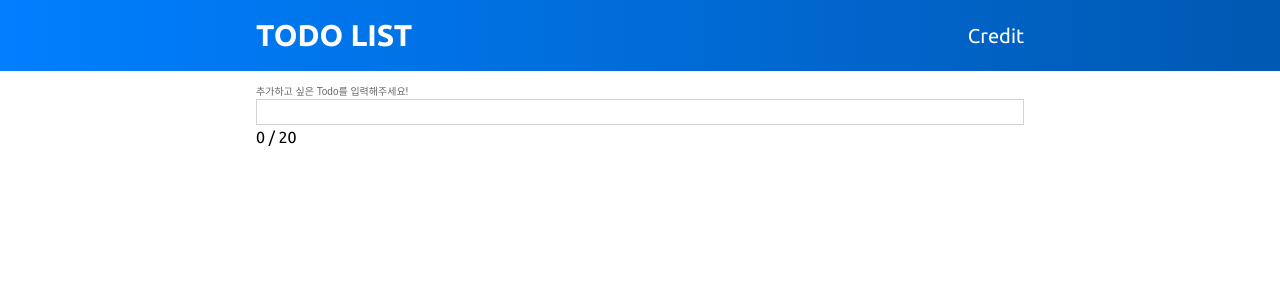
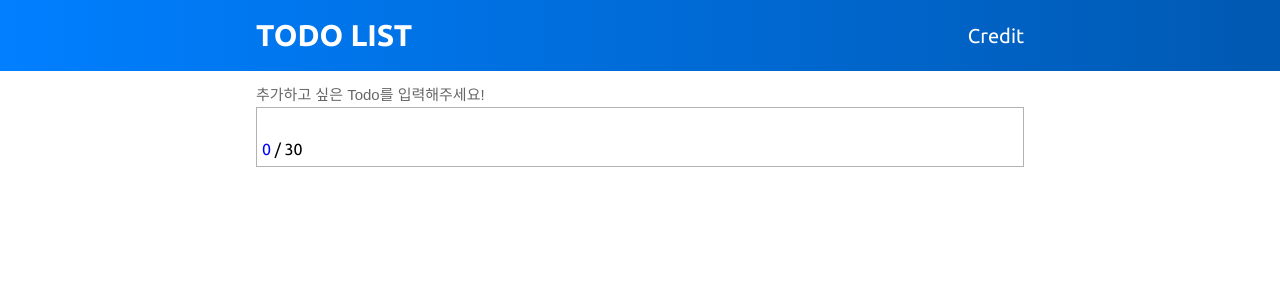
Before and after one commit to BackdevHong/Vue-All, a Vue app: page / in a window 1280 px wide. Shown: the top 300 px of the page. Built offline with nearby package versions, Linux system fonts and the light colour scheme; a web font is replaced by a local one.

Commit message:
edit : 디자인 리펙토링 및 글자수 제한 기능 구현 완료

```diff
--- a/src/App.vue
+++ b/src/App.vue
@@ -30,20 +30,21 @@
     <main>
         <div>
             <div class="main">
+                <p class="dis">추가하고 싶은 Todo를 입력해주세요!</p>
                 <div class="sub">
-                    <p class="dis">추가하고 싶은 Todo를 입력해주세요!</p>
                     <input
                         type="text"
                         class="addItem"
                         v-model="newTodoItem"
                         v-on:keyup.enter="addItem"
                         v-on:input="length(newTodoItem)"
-                        maxlength="20"
+                        maxlength="30"
                     />
-                    <span :style="{ color: pluscolor }">{{
-                        newTodoItem.length
-                    }}</span>
-                    / 20
+                    <div class="length">
+                        <span :class="color"> {{ newTodoItem.length }}</span>
+                        / 30
+                    </div>
+                </div>
                 <div class="items">
                     <ul
                         v-for="(todoItems, index) in items"
@@ -51,7 +52,6 @@
                     >
                         <li>{{ items[index].item }}</li>
                     </ul>
-                    </div>
                 </div>
             </div>
         </div>
@@ -66,7 +66,7 @@ export default {
             newTodoItem: "",
             todoItems: [],
             items: [],
-            pluscolor: "",
+            color: "blue",
         };
     },
     methods: {
@@ -88,10 +88,10 @@ export default {
             }
         },
         length(a) {
-            if (a.length <= 20) {
-                this.pluscolor = "black";
+            if (a.length <= 29) {
+                this.color = "blue";
             } else {
-                this.pluscolor = "red";
+                this.color = "red";
             }
         },
     },
@@ -188,18 +188,23 @@ ul.menu li:hover {
 
 .dis {
     user-select: none;
-    font-size: 10px;
+    font-size: 15px;
     font-family: "IBM Plex Sans KR", sans-serif;
     color: rgba(0, 0, 0, 60%);
 }
 
-.addItem {
+.sub {
     width: 100%;
-    border: 1px solid rgba(0, 0, 0, 17%);
+    border: 1px solid rgba(0, 0, 0, 30%);
+    padding: 5px;
 }
 
 .addItem:focus {
     outline-style: none;
+}
+
+.addItem {
+    width: 100%;
 }
 
 .modal .box .header i {
@@ -211,9 +216,21 @@ ul.menu li:hover {
     font-size: 20px;
     margin-top: 3px;
     padding: 10px;
+    transition: ease-in;
 }
 
 .items ul hr {
     width: 100%;
 }
+
+.length {
+    user-select: none;
+}
+.red {
+    color: red;
+}
+
+.blue {
+    color: blue;
+}
 </style>
```
Lines whose indentation alone changed are shown as unchanged.
